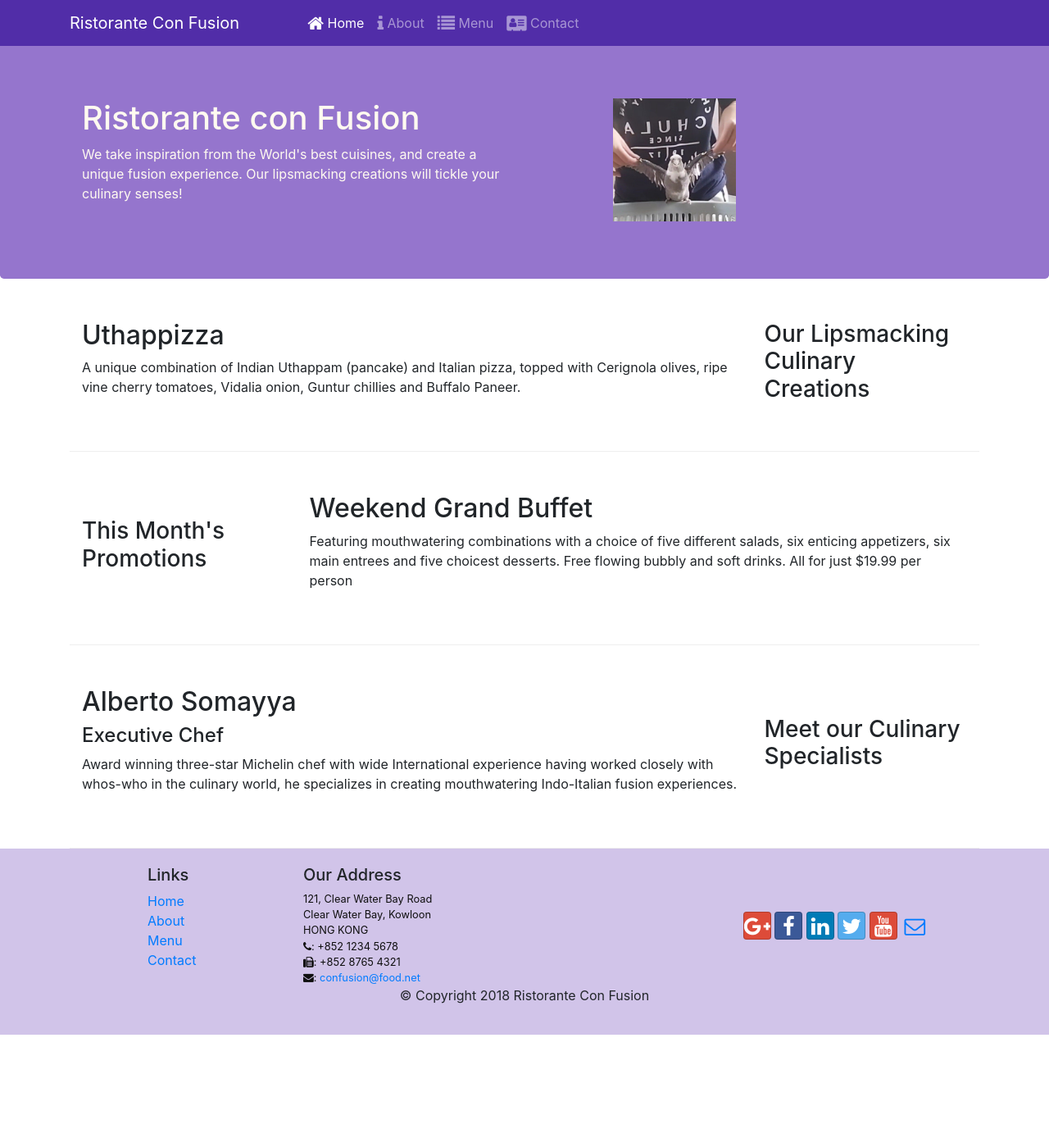
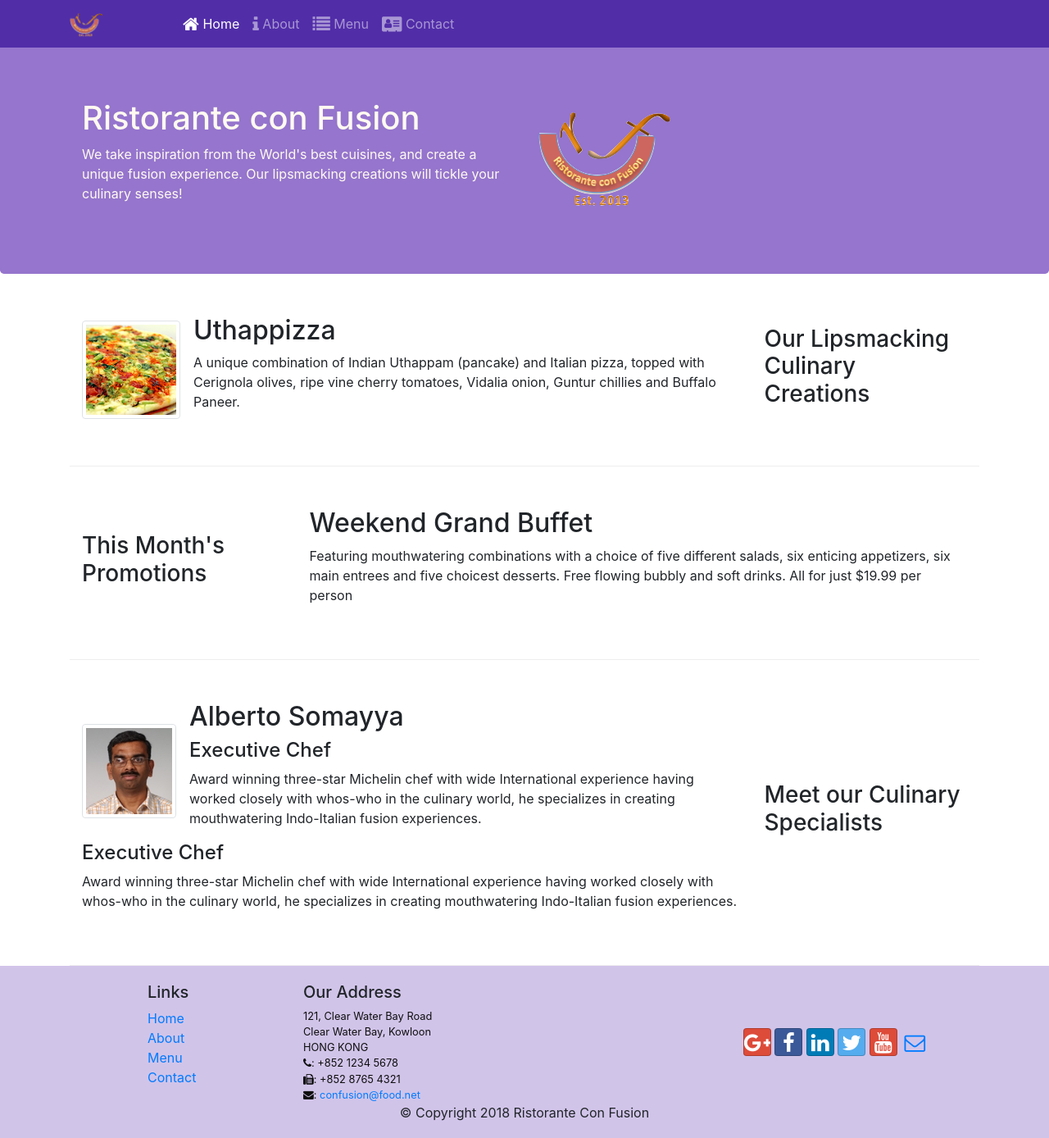
Before and after one commit to auan369/conFusion, a website: page index.html in a window 1280 px wide. Shown: the whole page at 82% size. Before the commit the page ends 1262 px from the top, so only its background shows below. Drawn offline with nearby package versions, Linux system fonts and the light colour scheme.

Commit message:
Images and Media

```diff
--- a/index.html
+++ b/index.html
@@ -21,7 +21,7 @@
             <button class="navbar-toggler" type="button" data-toggle="collapse" data-target="#Navbar">
                 <span class="navbar-toggler-icon"></span>
             </button>
-            <a class="navbar-brand mr-auto" href="#">Ristorante Con Fusion</a>
+            <a class="navbar-brand mr-auto" href="#"><img src="img/logo.png" height="30" width="41"></a>
             <div class="collapse navbar-collapse" id="Navbar">
                 <ul class="navbar-nav mr-auto offset-1">
                     <li class="nav-item active"><a class="nav-link" href="#"><span class="fa fa-home fa-lg"></span> Home</a></li>
@@ -40,9 +40,14 @@
                     <h1>Ristorante con Fusion</h1>
                     <p>We take inspiration from the World's best cuisines, and create a unique fusion experience. Our lipsmacking creations will tickle your culinary senses!</p>
                 </div>
+                <div class="col-12 col-sm align-self-center">
+                    <img src="img/logo.png" class="img-fluid">
+                </div>
+                <!--
                 <div class="col-12 offset-sm-1 col-sm">
                     <img src="yuri.jpeg" alt="Yuri" width="150" height="150"></img>
                 </div>
+                -->
             </div>
         </div>
     </header>
@@ -53,8 +58,17 @@
                 <h3>Our Lipsmacking Culinary Creations</h3>
             </div>
             <div class="col col-sm order-sm-first col-md">
-                <h2>Uthappizza</h2>
-                <p>A unique combination of Indian Uthappam (pancake) and Italian pizza, topped with Cerignola olives, ripe vine cherry tomatoes, Vidalia onion, Guntur chillies and Buffalo Paneer.</p>
+                <div class="media">
+                    <img class="d-flex mr-3 img-thumbnail align-self-center"
+                            src="img/uthappizza.png" alt="Uthappizza">
+                    <div class="media-body">
+                        <h2 class="mt-0">Uthappizza</h2>
+                        <p class="d-none d-sm-block">A unique combination of Indian Uthappam (pancake) and
+                            Italian pizza, topped with Cerignola olives, ripe vine
+                            cherry tomatoes, Vidalia onion, Guntur chillies and
+                            Buffalo Paneer.</p>
+                    </div>
+                </div>
             </div>
         </div>
 
@@ -74,7 +88,19 @@
                 <h3>Meet our Culinary Specialists</h3>
             </div>
             <div class="col col-sm order-sm-first col-md">
-                <h2>Alberto Somayya</h2>
+                <div class="media">
+                    <img class="d-flex mr-3 img-thumbnail align-self-center"
+                            src="img/alberto.png" alt="Alberto Somayya">
+                    <div class="media-body">
+                        <h2 class="mt-0">Alberto Somayya</h2>
+                        <h4>Executive Chef</h4>
+                        <p class="d-none d-sm-block">Award winning three-star Michelin chef with wide
+                            International experience having worked closely with
+                            whos-who in the culinary world, he specializes in
+                            creating mouthwatering Indo-Italian fusion experiences.
+                            </p>
+                    </div>
+                </div>
                 <h4>Executive Chef</h4>
                 <p>Award winning three-star Michelin chef with wide International experience having worked closely with whos-who in the culinary world, he specializes in creating mouthwatering Indo-Italian fusion experiences. </p>
             </div>
```
Also changed, not shown: aboutus.html (+1 -1 lines), contactus.html (+1 -1 lines), img/alberto.png (added), img/buffet.png (added), img/logo.png (added), img/uthappizza.png (added), 1 other file.
